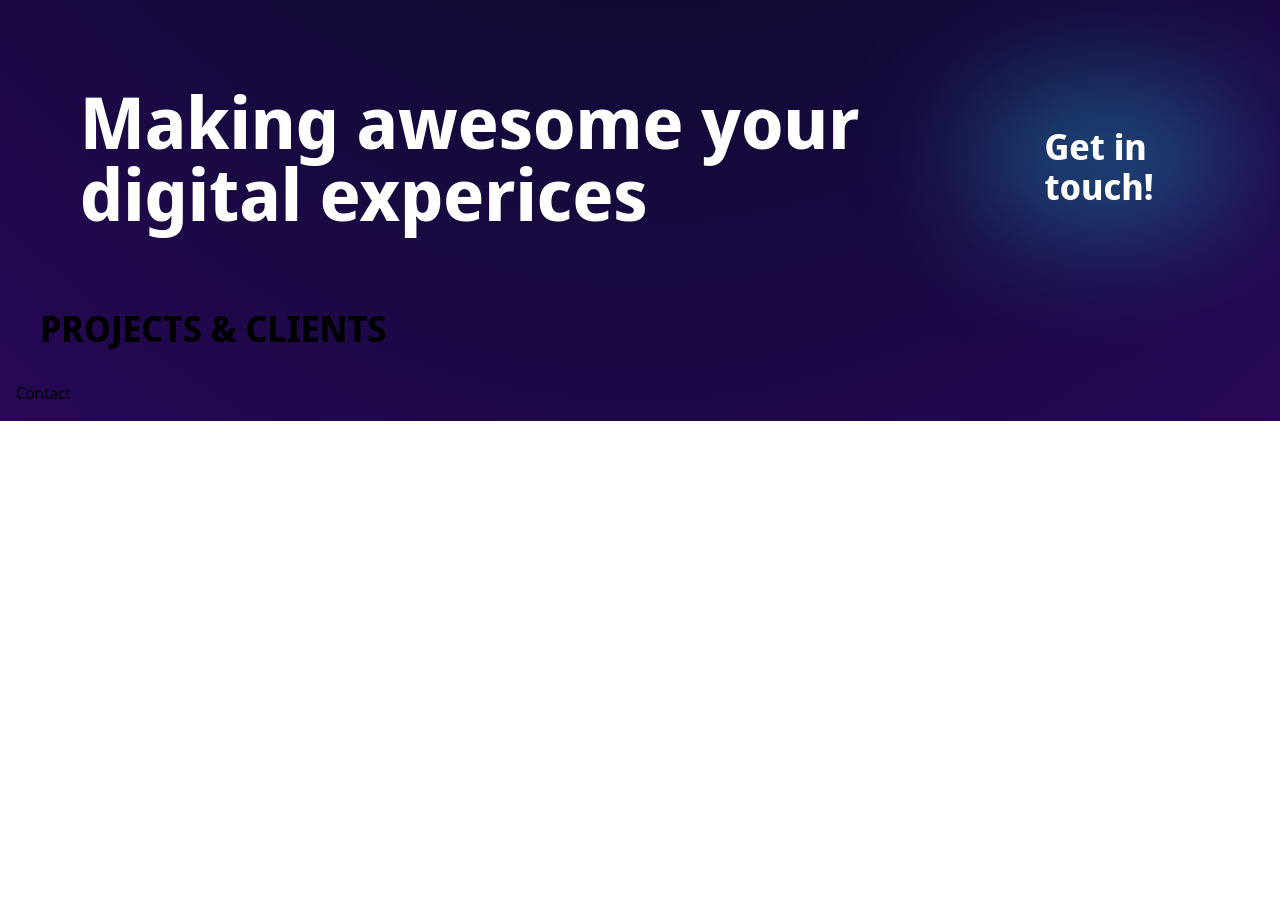
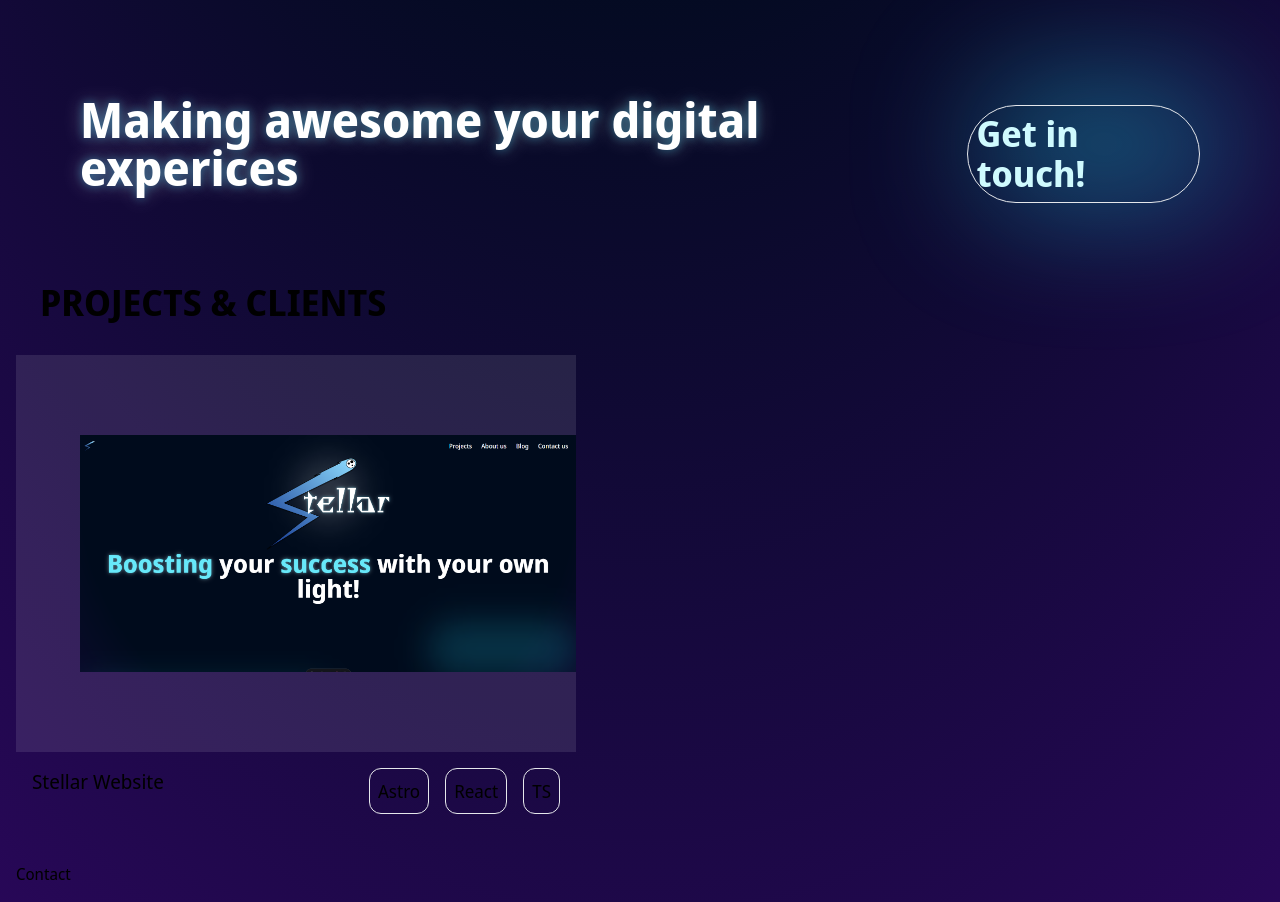
Before and after one commit to Alessandro1809/stellar-oficial-web, an Astro site: page / in a window 1280 px wide. Shown: the part 1737-2639 px from the top of the page. Before the commit the page ends 2158 px from the top, so only its background shows below. Built offline with nearby package versions, Linux system fonts and the light colour scheme; Astro itself is replaced by a stand-in of ours; a web font is replaced by a local one; what @midudev/tailwind-animations would draw is missing.

Commit message:
fixeado el call to action y las cards de services

```diff
--- a/src/components/CallToAction.astro
+++ b/src/components/CallToAction.astro
@@ -1,11 +1,11 @@
 
 <section class="flex justify-between mt-20 items-center  md:mx-20 mb-20">
     <p
-      class="text-2xl md:text-7xl font-bold text-white animate-blurred-fade-in transition-all duration-1000"
+      class="text-5xl md:text-5xl font-bold text-white text_glowing animate-blurred-fade-in transition-all duration-1000"
     >
       Making awesome your digital experices
     </p>
 
     <div class="bg-cyan-400/40 w-[20%] rounded-full blur-3xl h-32 -z-5 absolute right-0 mr-12"/>
-    <a class="text-4xl font-bold text-white mt-5 z-20 animate-blurred-fade-in transition-all duration-1000" href="/Contact">Get in touch!</a>
+    <a class="text-4xl font-bold text-cyan-100 mt-5 z-20 animate-blurred-fade-in transition-all duration-500  hover:text-white border p-2 rounded-full " href="/Contact">Get in touch!</a>
 </section>
--- a/src/components/Hero.astro
+++ b/src/components/Hero.astro
@@ -23,11 +23,11 @@ import data from './../../src/lib/data/services.json';
                 <h2 class="text-5xl font-bold px-10 md:mx-20 pb-20 animate-blurred-fade-in transition-all duration-1000 ">
                     SERVICES
                 </h2>
-        <article class="flex justify-center">
+                <article class="flex justify-center animate-blurred-fade-in">
                 <article class="flex flex-wrap justify-center w-full md:w-4/5">
                 {data.services.map((service) => (
 
-            <div class="bg-gradient-to-b from-cyan-900/10 to-transparent w-96 h-auto px-2 group hover:gb-gradient-to-b hover:from-white/10 hover:to-transparent  transition-all duration-300 hover:-translate-y-3 mx-2 my-2">
+                    <div class="bg-gradient-to-b from-cyan-900/30 to-transparent w-96 h-auto px-2 group hover:gb-gradient-to-b hover:from-white/20 hover:to-transparent  transition-all duration-300 hover:-translate-y-3 mx-2 my-2">
                     <p class="hero tracking-wider text-center text-4xl p-4 group-hover:text-cyan-400 text-card transition-all duration-300 text-cyan-200 ">
                         {service.title}
                     </p>
@@ -50,20 +50,4 @@ import data from './../../src/lib/data/services.json';
   font-weight: 400;
   font-style: normal;
   }
-
-
-
-  .text_glowing {
-    text-shadow:
-
-      0 0 10px #3de2ff5e,
-      0 0 20px #ffffff58;
-  }
-
-
-  .text-card {
-    text-shadow:
-        0 0 10px #643dff5e,
-        0 0 20px #ffffff58;
-  }
 </style>
--- a/src/components/react/ContactForm.tsx
+++ b/src/components/react/ContactForm.tsx
@@ -0,0 +1,8 @@
+import { useState,useEffect } from "react"
+export const ContactForm = () => {
+
+
+  return (
+    <div></div>
+  )
+}
--- a/src/layouts/Layout.astro
+++ b/src/layouts/Layout.astro
@@ -61,6 +61,18 @@ const { title,description } = Astro.props;
 		);
 
 	}
+	.text_glowing {
+    text-shadow:
+
+      0 0 10px #3de2ff5e,
+      0 0 20px #ffffff58;
+  }
 
 
+  .text-card {
+    text-shadow:
+        0 0 10px #643dff5e,
+        0 0 20px #ffffff58;
+  }
+
 </style>
--- a/src/pages/Projects.astro
+++ b/src/pages/Projects.astro
@@ -1,7 +1,32 @@
 ---
-
+import example from "@assets/example.png";
 ---
 
 <h2 class="text-4xl font-bold px-10 pb-4 animate-fade-in transition-all duration-1000">
     PROJECTS & CLIENTS
 </h2>
+
+<section class="flex flex-col p-4">
+    <article class="w-[35em]">
+        <div class="relative w-[35em] overflow-hidden items-center justify-center py-20 pl-16 bg-white/10">
+        <picture>
+            <img class="w-full h-auto hover:scale-105 transition-all duration-300" src={example.src} alt="Stellar logo"/>
+        </picture>
+        </div>
+        <footer class="flex justify-between p-4 ">
+            <p class="font-medium text-xl">Stellar Website</p>
+
+            <div class="flex gap-4">
+                <span class="border p-2 rounded-xl text-lg">
+                    Astro
+                </span>
+                <span class="border p-2 rounded-xl text-lg">
+                    React
+                </span>
+                <span class="border p-2 rounded-xl text-lg">
+                    TS
+                </span>
+            </div>
+        </footer>
+    </article>
+</section>
```
Also changed, not shown: src/assets/example.png (added). Lines whose indentation alone changed are shown as unchanged.
